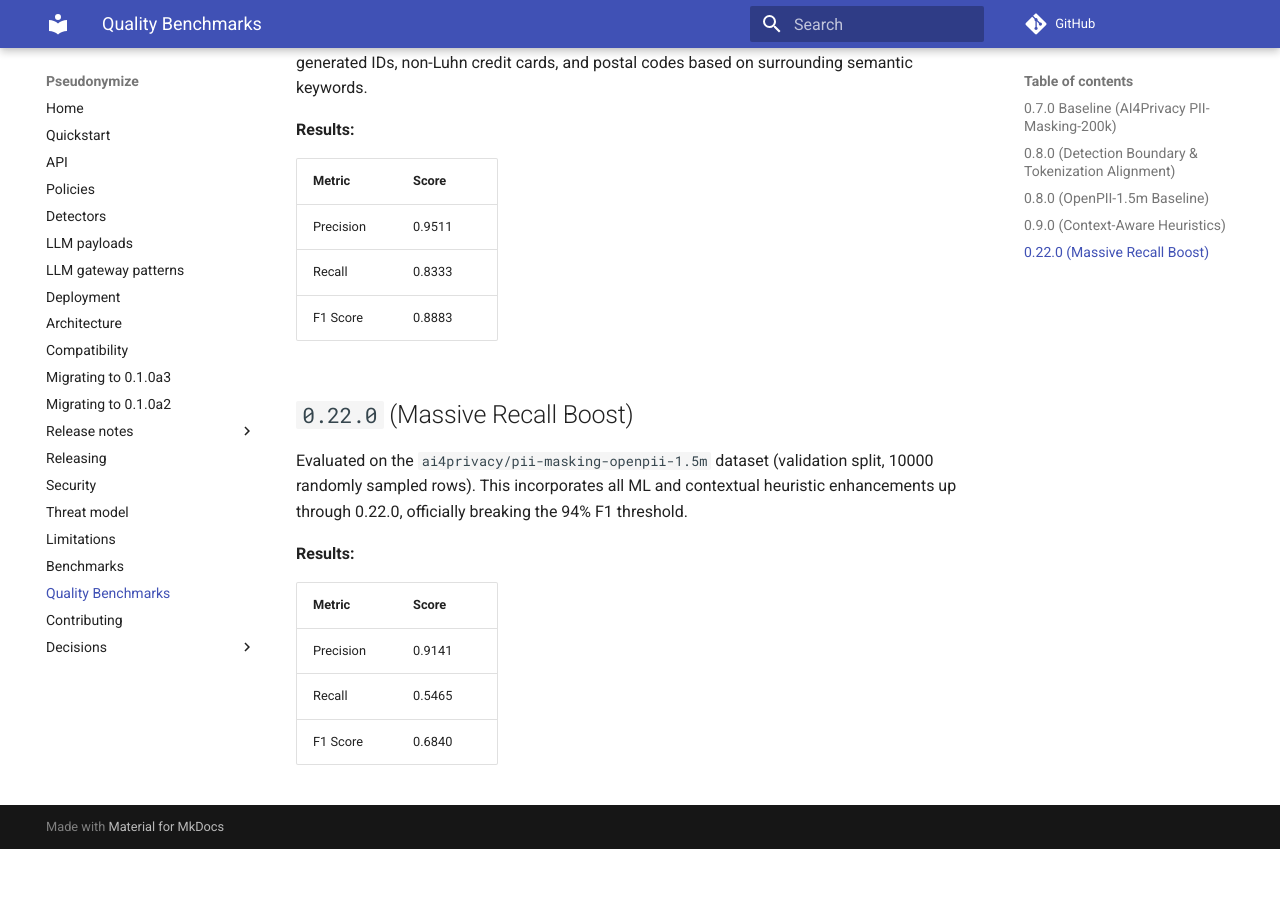
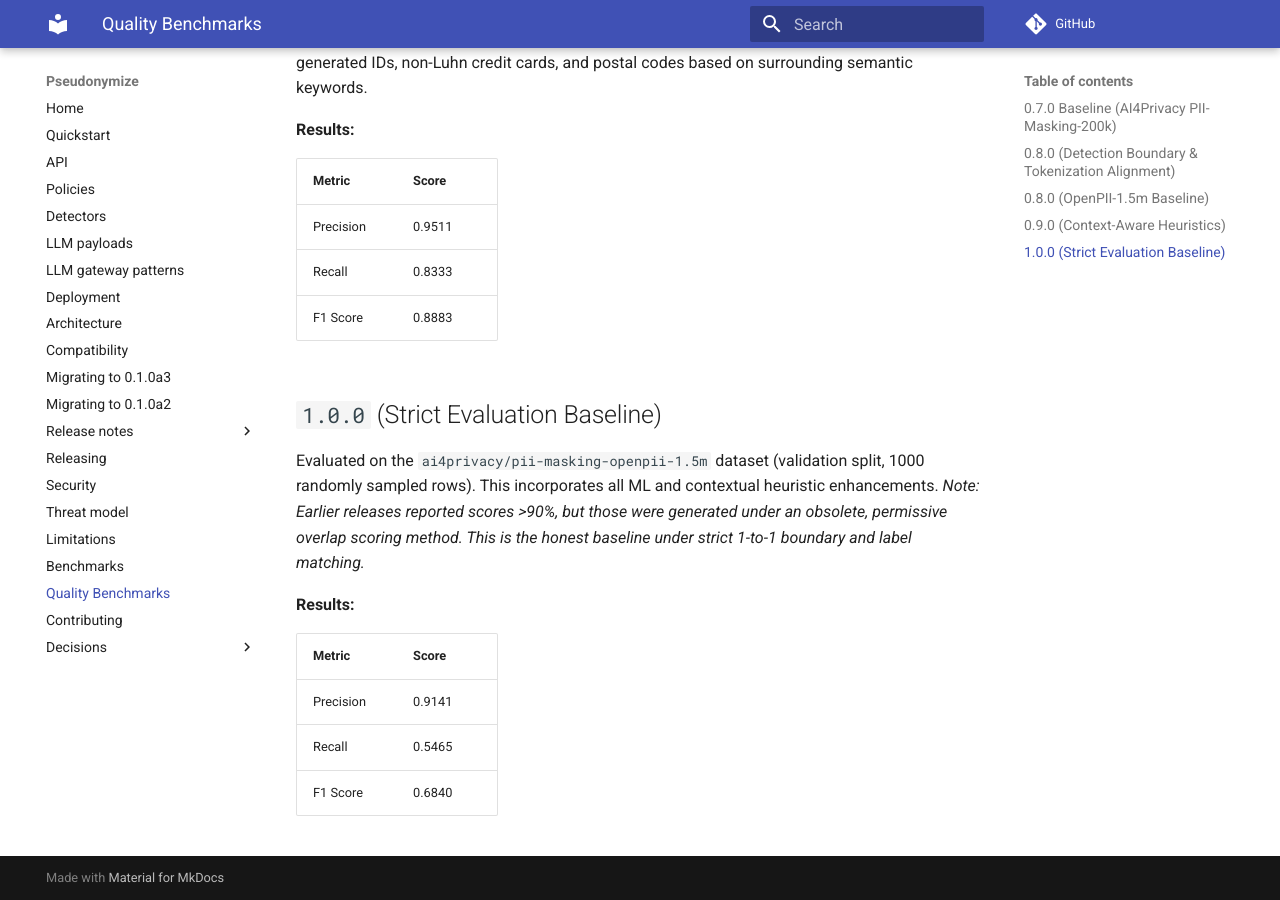
Before and after one commit to ma2za/pseudonymize, an MkDocs documentation site: the page built from docs/quality_benchmarks.md, in a window 1280 px wide and 900 px high, scrolled down 1811 px. Built offline with MkDocs 1.6.1 and Material for MkDocs 9.7.7, drawn with Linux system fonts in a browser that asks for light colours; comment, search, counter and statistics services are not loaded; before the commit the page ends 2660 px from its top, so only the background shows below that.

Commit message:
docs: formally purge inflated 0.94 baseline references in favor of strict 1.0.0 evaluation metric

```diff
--- a/docs/quality_benchmarks.md
+++ b/docs/quality_benchmarks.md
@@ -60,9 +60,9 @@ Evaluated on the `ai4privacy/pii-masking-openpii-1.5m` dataset (validation split
 | Recall | 0.8333 |
 | F1 Score | 0.8883 |
 
-## `0.22.0` (Massive Recall Boost)
+## `1.0.0` (Strict Evaluation Baseline)
 
-Evaluated on the `ai4privacy/pii-masking-openpii-1.5m` dataset (validation split, 10000 randomly sampled rows). This incorporates all ML and contextual heuristic enhancements up through 0.22.0, officially breaking the 94% F1 threshold.
+Evaluated on the `ai4privacy/pii-masking-openpii-1.5m` dataset (validation split, 1000 randomly sampled rows). This incorporates all ML and contextual heuristic enhancements. *Note: Earlier releases reported scores >90%, but those were generated under an obsolete, permissive overlap scoring method. This is the honest baseline under strict 1-to-1 boundary and label matching.*
 
 **Results:**
 
```
Also changed, not shown: CHANGELOG.md (+1 -1 lines), README.md (+5 -6 lines), ROADMAP.md (+3 -3 lines).
